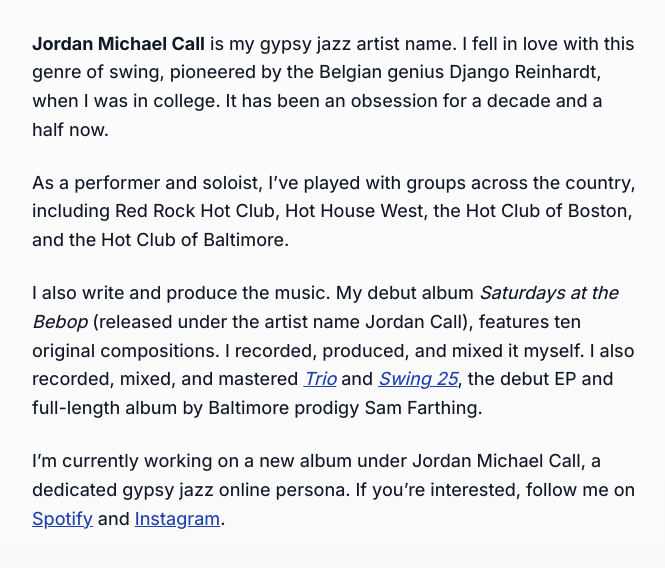
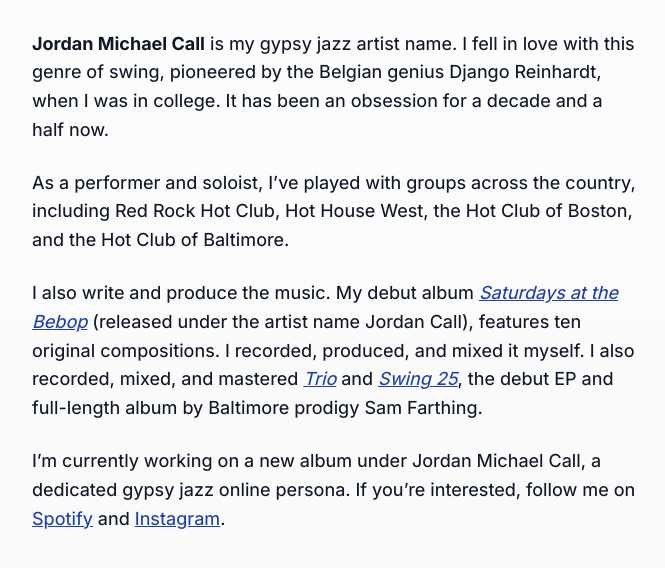
Before and after one commit to jordcall/jordcall.github.io, a website: page gypsy-jazz.html in a window 1280 px wide. Shown: the part 636-1204 px from the top of the page, without its empty margins (306-971 px from the left). Drawn offline with Linux system fonts and the light colour scheme; grey boxes are pictures that could not be loaded.

Commit message:
link to Sat at Bebop

```diff
--- a/gypsy-jazz.html
+++ b/gypsy-jazz.html
@@ -42,7 +42,7 @@
             <div class="content">
                 <p><strong>Jordan Michael Call</strong> is my gypsy jazz artist name. I fell in love with this genre of swing, pioneered by the Belgian genius Django Reinhardt, when I was in college. It has been an obsession for a decade and a half now. <p>
                     <p>As a performer and soloist, I’ve played with groups across the country, including Red Rock Hot Club, Hot House West, the Hot Club of Boston, and the Hot Club of Baltimore.<p>
-                        <p>I also write and produce the music. My debut album <cite>Saturdays at the Bebop</cite> (released under the artist name Jordan Call), features ten original compositions. I recorded, produced, and mixed it myself. I also recorded, mixed, and mastered <cite><a href="https://open.spotify.com/album/1FEf7WFGzuuu1q1zGfB7m9?si=VbJd_JSBQsOkbNzNbhhN_A" target="_blank" rel="noopener">Trio</a></cite> and <cite><a href="https://open.spotify.com/album/3t2ktbyUABLOplxIYsttuo?si=XZkojgxyQgaXgRsNu-nGQA" target="_blank" rel="noopener">Swing 25</a></cite>, the debut EP and full-length album by Baltimore prodigy Sam Farthing.<p>
+                        <p>I also write and produce the music. My debut album <cite><a href="https://open.spotify.com/album/02fg3l7jGCONZqDafqxZpp?si=5TbK0k-0RNWqMWePiimuEA" target="_blank" rel="noopener">Saturdays at the Bebop</a></cite> (released under the artist name Jordan Call), features ten original compositions. I recorded, produced, and mixed it myself. I also recorded, mixed, and mastered <cite><a href="https://open.spotify.com/album/1FEf7WFGzuuu1q1zGfB7m9?si=VbJd_JSBQsOkbNzNbhhN_A" target="_blank" rel="noopener">Trio</a></cite> and <cite><a href="https://open.spotify.com/album/3t2ktbyUABLOplxIYsttuo?si=XZkojgxyQgaXgRsNu-nGQA" target="_blank" rel="noopener">Swing 25</a></cite>, the debut EP and full-length album by Baltimore prodigy Sam Farthing.<p>
                             <p>I’m currently working on a new album under Jordan Michael Call, a dedicated gypsy jazz online persona. If you’re interested, follow me on <a href="https://open.spotify.com/artist/79cPWrK6ZOFgzPP8B3rQqI?si=M_IbTqTWTDac1f9LSv27Bw" target="_blank" rel="noopener">Spotify</a> and <a href="https://www.instagram.com/jordanmichaelcall/" target="_blank" rel="noopener">Instagram</a>.
 </p>
                 <!-- Spotify artist embed: Jordan Michael Call -->
```
